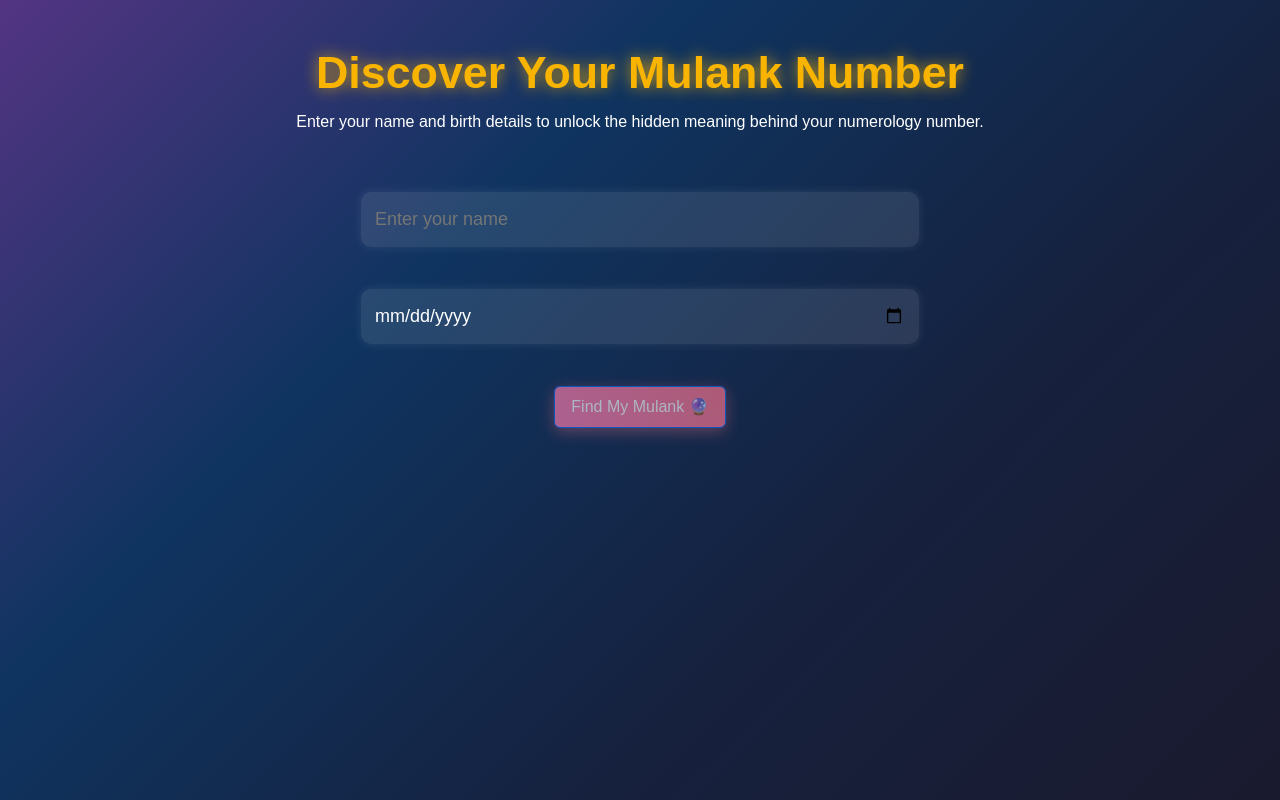
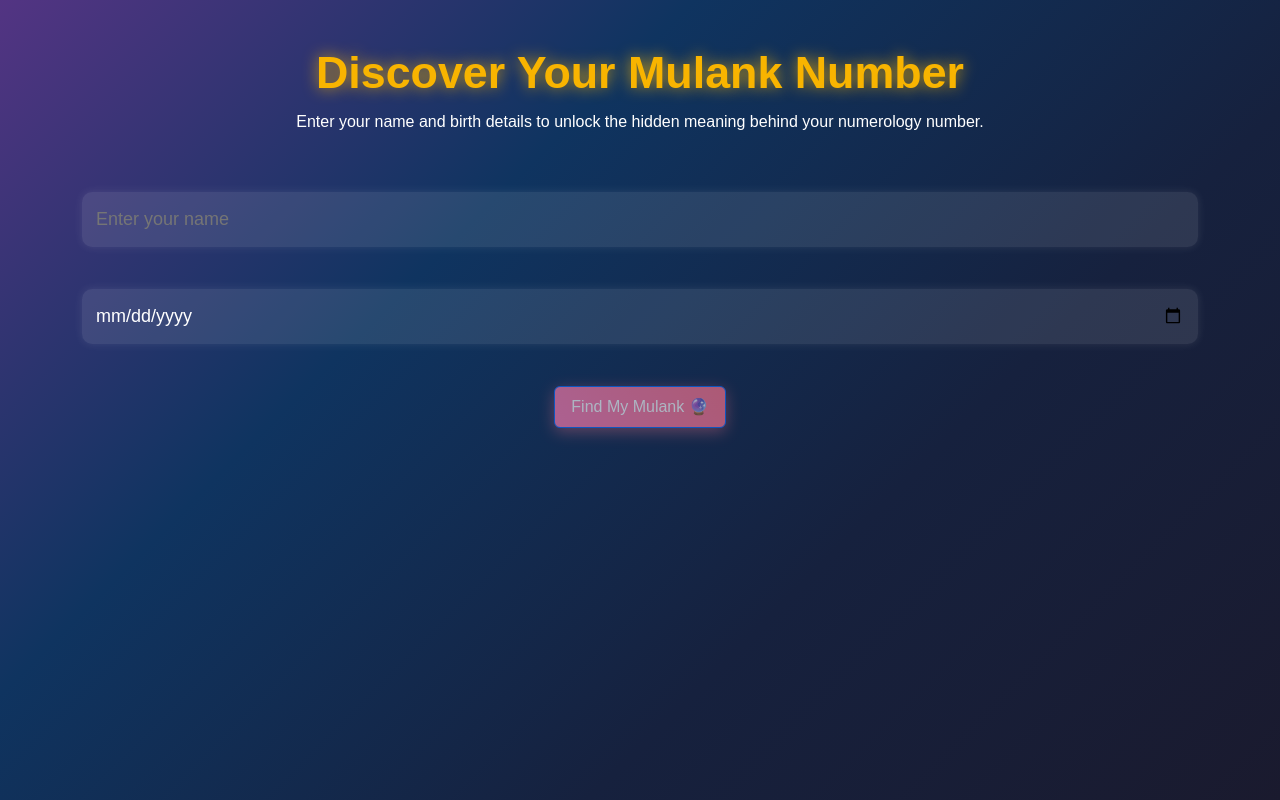
Before and after one commit to WorkRabdeepSinghKharbanda/Mulank-Finder, a React (Vite) app: page / in a window 1280 px wide. Built offline with nearby package versions, Linux system fonts and the light colour scheme.

Commit message:
minor update

```diff
--- a/src/Components/MulankWidget/index.tsx
+++ b/src/Components/MulankWidget/index.tsx
@@ -30,7 +30,7 @@ const MulankWidget = () => {
   return (
     <>
       <section className="container">
-        <div className="w-50 mx-auto my-5 d-flex flex-column gap-3">
+        <div className="mx-auto my-5 d-flex flex-column gap-3">
           <input
             className="mb-3"
             type="text"
```
